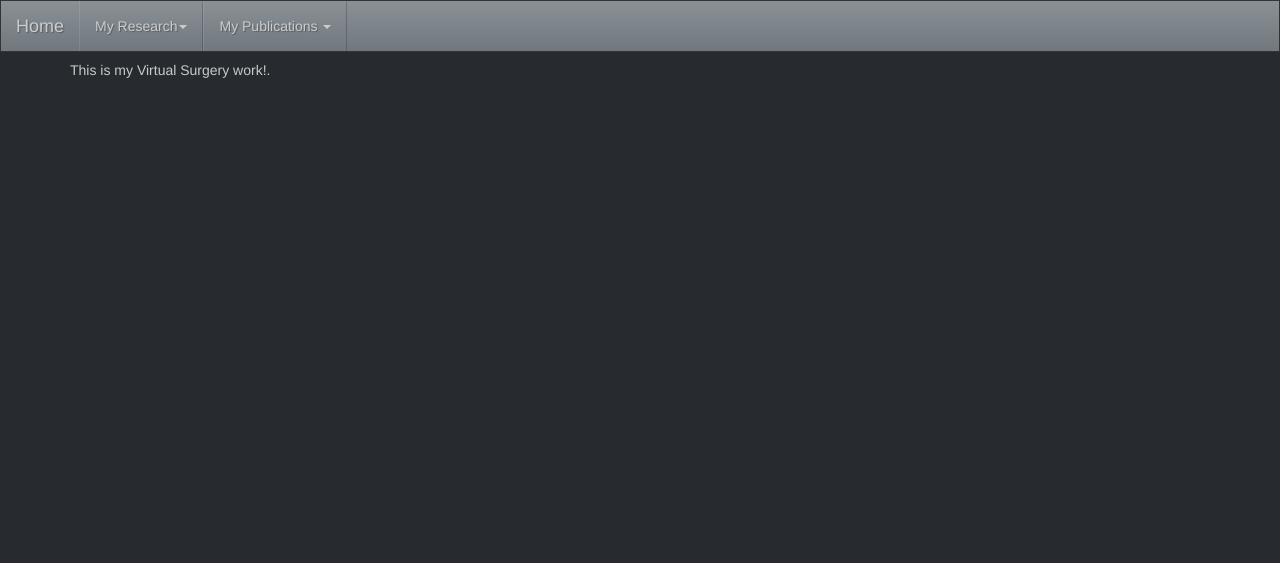
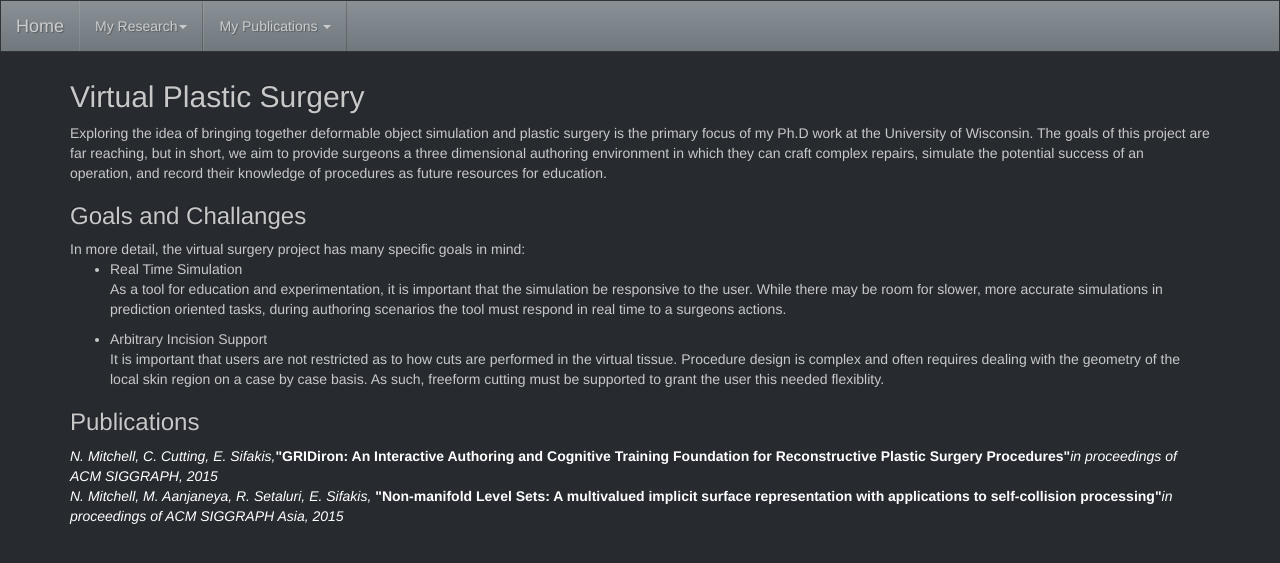
Before and after one commit to thecsapprentice/thecsapprentice.github.io, a Jekyll site: the page built from _projects/virtual_surgery.html, in a window 1280 px wide. Shown: the top 563 px of the page. Built offline with Jekyll 4.4.1, drawn with Linux system fonts in a browser that asks for light colours.

Commit message:
Updated some important pages.

```diff
--- a/_config.yml
+++ b/_config.yml
@@ -5,3 +5,5 @@ collections:
   publications:
     output: true
     permalink: /publications/:path/
+
+name: Nathan Mitchell's Website
--- a/_layouts/default.html
+++ b/_layouts/default.html
@@ -3,9 +3,11 @@
 <html lang="en">
   <head>
     <meta charset="utf-8">
-    <title>{{ site.name }}</title>
+    <title>{{ page.title }}</title>
     <meta name="viewport" content="width=device-width, initial-scale=1.0">
     <meta name="description" content="{{ site.description }}">
+    <link href="/css/project_page.css" rel="stylesheet" type="text/css" />
+
     {% include bootstrap_head_matter.html %}
   </head>
 
--- a/_projects/virtual_surgery.html
+++ b/_projects/virtual_surgery.html
@@ -1,6 +1,30 @@
 ---
 layout: default
+title: Virtual Surgery
 short_title: Virtual Surgery
+
 ---
 
-This is my Virtual Surgery work!.
+<h2>Virtual Plastic Surgery</h2>
+
+Exploring the idea of bringing together deformable object simulation and plastic surgery is the primary focus of my Ph.D work at the University of Wisconsin. The goals of this project are far reaching, but in short, we aim to provide surgeons a three dimensional authoring environment in which they can craft complex repairs, simulate the potential success of an operation, and record their knowledge of procedures as future resources for education.
+
+<h3>Goals and Challanges</h3>
+
+In more detail, the virtual surgery project has many specific goals in mind:
+<ul>
+    <li><span>Real Time Simulation</span><p>As a tool for education and experimentation, it is important that the simulation be responsive to the user. While there may be room for slower, more accurate simulations in prediction oriented tasks, during authoring scenarios the tool must respond in real time to a surgeons actions.</p>
+    </li>
+    <li><span>Arbitrary Incision Support</span><p>It is important that users are not restricted as to how cuts are performed in the virtual tissue. Procedure design is complex and often requires dealing with the geometry of the local skin region on a case by case basis. As such, freeform cutting must be supported to grant the user this needed flexiblity.</p>
+    </li>
+</ul>
+
+<h3>Publications</h3>
+
+<div class="citation">
+    <a href="/publications/gridiron"><span class="paper-authors"> N. Mitchell, C. Cutting, E. Sifakis</span><span class="paper-title">GRIDiron: An Interactive Authoring and Cognitive Training Foundation for Reconstructive Plastic Surgery Procedures</span><span class="paper-venue">in proceedings of ACM SIGGRAPH, 2015</span></a>
+</div>
+
+<div class="citation">
+    <a href="/publications/nonmanifold_levelsets"><span class="paper-authors">N. Mitchell, M. Aanjaneya, R. Setaluri, E. Sifakis</span> <span class="paper-title">Non-manifold Level Sets: A multivalued implicit surface representation with applications to self-collision processing</span><span class="paper-venue">in proceedings of ACM SIGGRAPH Asia, 2015</span></a>
+</div>
```
Also changed, not shown: index.html (+6 -8 lines).
